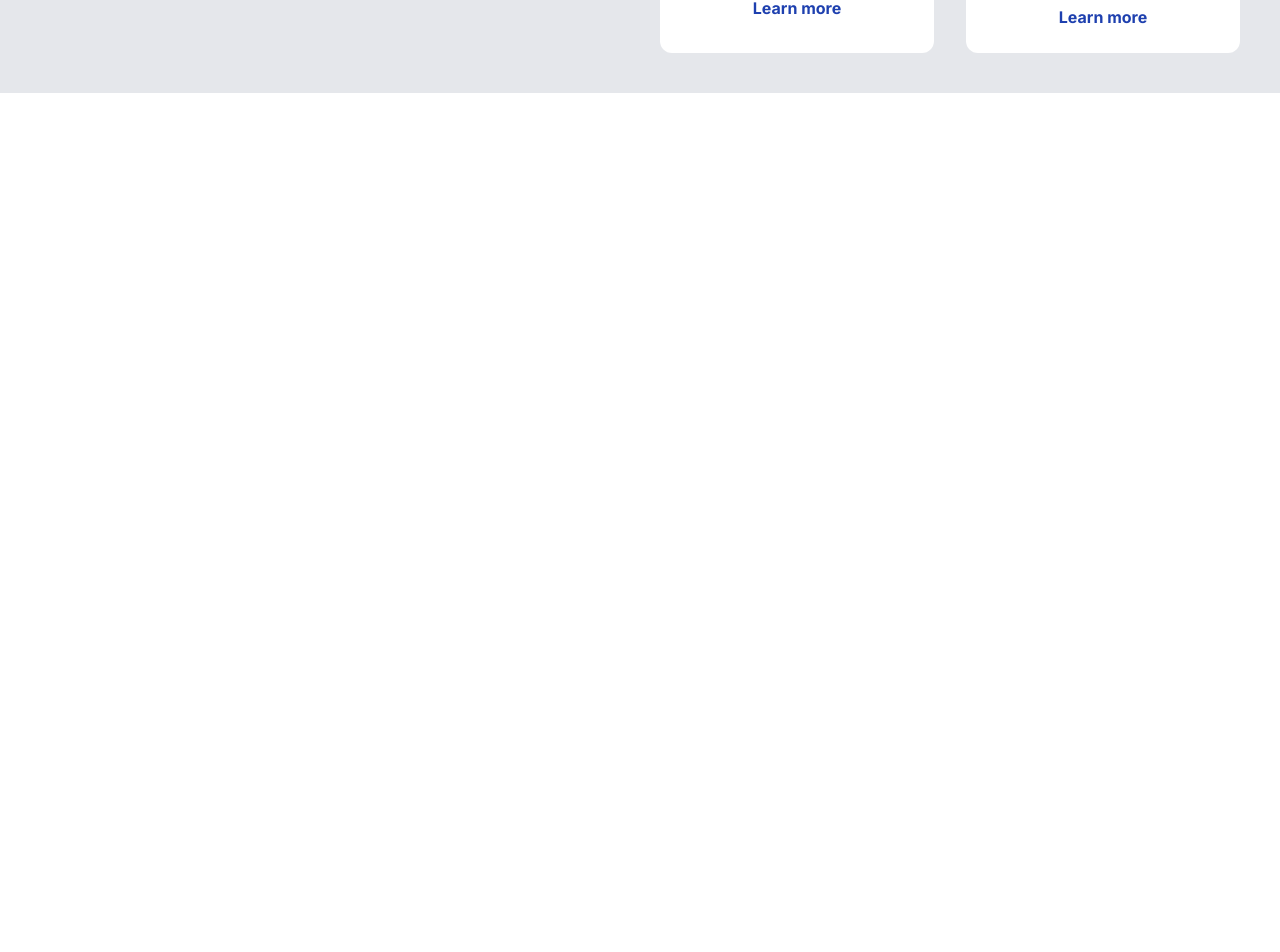
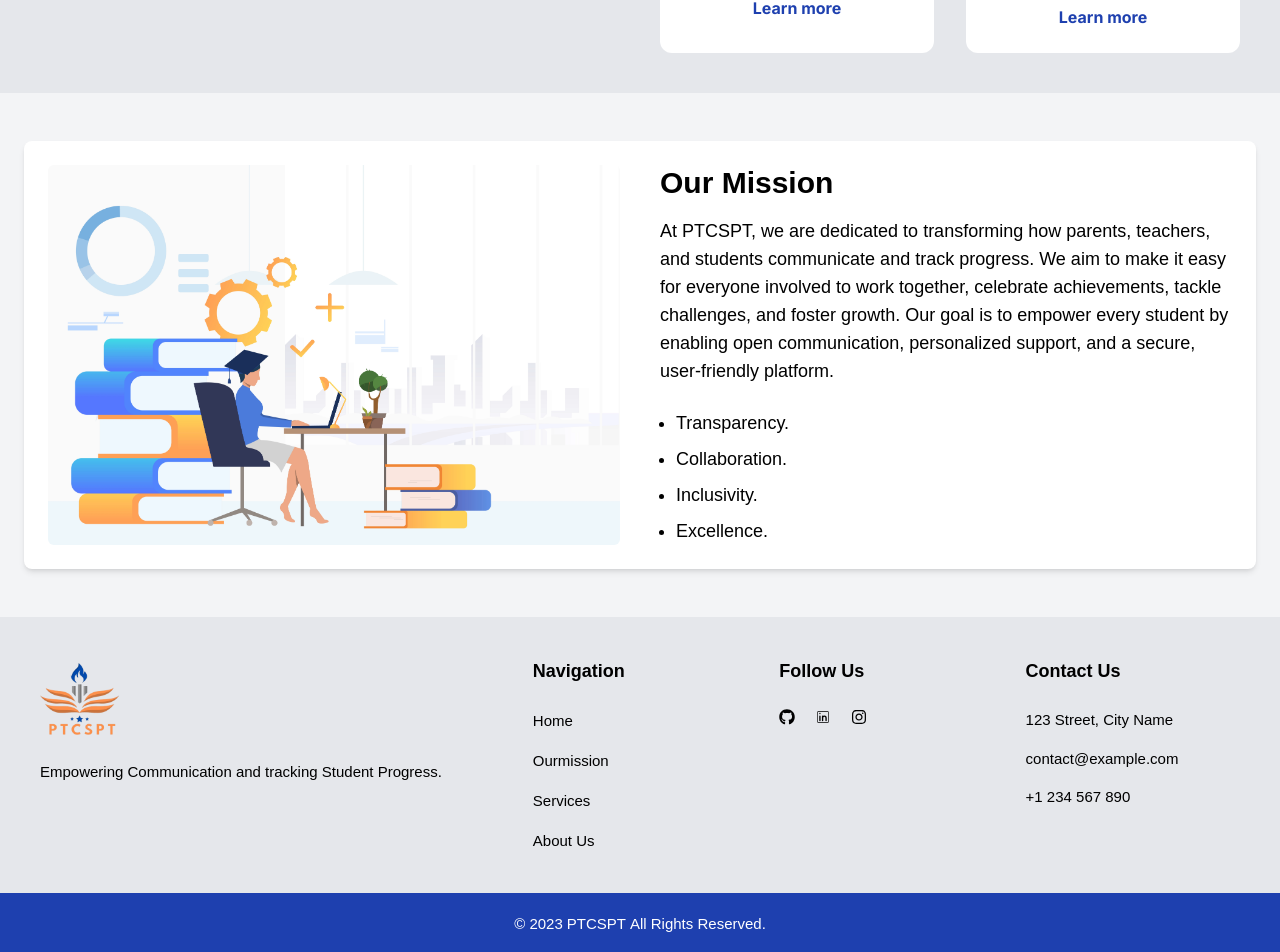
Before and after one commit to Betse23/parent-teacher, a Next.js app in the folder client/: page / in a window 1280 px wide. Shown: the part 1213-2165 px from the top of the page. Before the commit the page ends 1306 px from the top, so only its background shows below. Built offline with nearby package versions, Linux system fonts and the light colour scheme.

Commit message:
add mission and footer componenet

```diff
--- /dev/null
+++ b/client/app/components/Footer.js
@@ -0,0 +1,62 @@
+import React from "react";
+// import styles from '../styles.module.css';
+import { FaGithub } from "react-icons/fa6";
+import { CiLinkedin } from "react-icons/ci";
+import { FaInstagram } from "react-icons/fa";
+
+const Footer = () => {
+  return (
+    <div>
+
+    <footer class="bg-gray-200 font-[sans-serif] ">
+    <div class="py-10 px-4 sm:px-10">
+      <div class="grid grid-cols-1 md:grid-cols-2 lg:grid-cols-5 gap-8">
+        <div class="lg:col-span-2">
+          <a href='javascript:void(0)'><img src="/image/logo2.png" alt="logo"
+            class='w-20 mb-6' /></a>
+          <p class="text-black text-[15px]">Empowering Communication and tracking Student Progress.</p>
+        </div>
+        <div>
+          <h4 class="text-lg font-semibold mb-6 text-black">Navigation</h4>
+          <ul class="space-y-4">
+            <li><a href="javascript:void(0)" class="text-black font-normal hover:text-blue-800 text-[15px]">Home</a></li>
+            <li><a href="javascript:void(0)" class="text-black font-normal hover:text-blue-800 text-[15px]">Ourmission</a></li>
+            <li><a href="javascript:void(0)" class="text-black font-normal hover:text-blue-800 text-[15px]">Services</a></li>
+            <li><a href="javascript:void(0)" class="text-black font-normal hover:text-blue-800 text-[15px]">About Us</a></li>
+          </ul>
+        </div>
+        <div>
+          <h4 class="text-lg font-semibold mb-6 text-black">Follow Us</h4>
+          <ul class="flex space-x-5">
+            <li><a href="javascript:void(0)" class="text-black hover:text-blue-800">
+            <FaGithub />
+            </a></li>
+            <li><a href="javascript:void(0)" class="text-black hover:text-blue-800">
+            <CiLinkedin /></a></li>
+            <li><a href="javascript:void(0)" class="text-black hover:text-blue-800">
+            <FaInstagram /></a></li>
+
+          </ul>
+        </div>
+        <div>
+          <h4 class="text-lg font-semibold mb-6 text-black">Contact Us</h4>
+          <div class="space-y-4">
+            <p class="text-black font-normal text-[15px]">123 Street, City Name</p>
+            <p class="text-black font-normal text-[15px]">contact@example.com</p>
+            <p class="text-black font-normal text-[15px]">+1 234 567 890</p>
+          </div>
+        </div>
+      </div>
+    </div>
+    <div class="text-center py-5 bg-blue-800">
+      <p class='text-white text-[15px]'>© 2023<a href='#' target='_blank'
+        class="hover:underline mx-1">PTCSPT</a>All Rights Reserved.</p>
+    </div>
+  </footer>
+
+    </div>
+
+  );
+};
+
+export default Footer;
--- /dev/null
+++ b/client/app/components/Mission.js
@@ -0,0 +1,36 @@
+import React from "react";
+import { IoSettingsOutline } from "react-icons/io5";
+import { TbProgressDown } from "react-icons/tb";
+
+const Ourmission = () => {
+  return (
+    <div class="bg-gray-100 px-6 py-12 font-[sans-serif]">
+    <div class="container mx-auto p-6 bg-white rounded-lg shadow-md">
+      <div class="grid grid-cols-1 md:grid-cols-2 gap-10">
+        <div>
+          <img src="image/service1.webp" alt="Image" class="rounded-md object-cover w-full h-full" />
+        </div>
+        <div>
+          <h2 class="text-3xl font-extrabold text-purple mb-4">Our Mission</h2>
+          <p class="text-left text-black text-lg font-normal">
+          At PTCSPT, we are dedicated to transforming how parents, teachers, and students communicate and track progress. We aim to make it easy for everyone involved to work together, celebrate achievements, tackle challenges, and foster growth. Our goal is to empower every student by enabling open communication, personalized support, and a secure, user-friendly platform.
+          </p>
+          <div>
+
+          </div>
+          <ul class="list-disc text-lg text-black font-normal space-y-2 pl-4 mt-6">
+            <li>Transparency.</li>
+            <li>Collaboration.</li>
+            <li>Inclusivity.</li>
+            <li>Excellence.</li>
+
+          </ul>
+
+        </div>
+      </div>
+    </div>
+  </div>
+  );
+};
+
+export default Ourmission;
--- a/client/app/page.js
+++ b/client/app/page.js
@@ -1,5 +1,7 @@
 
+import Footer from './components/Footer'
 import Landing from './components/Landing'
+import Ourmission from './components/Mission'
 import Homepage from './components/Navbar'
 import Service from './components/Service'
 
@@ -10,6 +12,8 @@ export default function Home() {
       <Homepage/>
       <Landing/>
       <Service/>
+      <Ourmission/>
+      <Footer/>
     </div>
   )
 }
```
Also changed, not shown: client/public/image/logo2.png (added), client/public/image/service1.webp (added).
